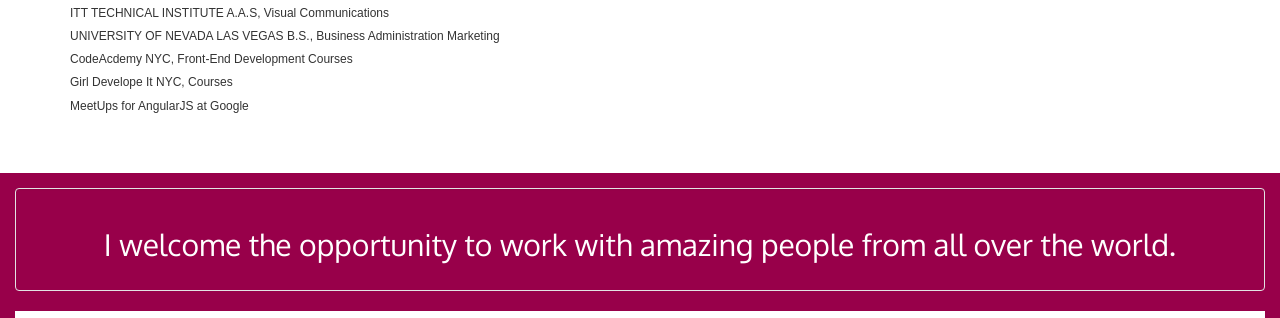
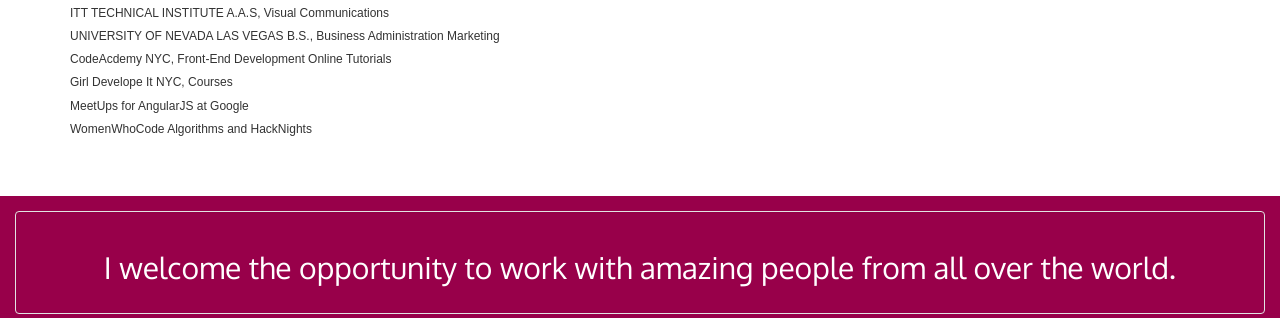
Before and after one commit to ryanfairist/MyWebsite, a plain HTML site: page index.html in a window 1280 px wide. Shown: the part 1881-2199 px from the top of the page. Drawn offline with nearby package versions, Linux system fonts and the light colour scheme; a web font is replaced by a local one.

Commit message:
add education

```diff
--- a/index.html
+++ b/index.html
@@ -61,9 +61,10 @@
                   <h6><b>Education Plus</b><h6>
                       <h6>ITT TECHNICAL INSTITUTE A.A.S, Visual Communications</h6>
                           <h6>UNIVERSITY OF NEVADA LAS VEGAS B.S., Business Administration Marketing</h6>
-                          <h6>CodeAcdemy NYC, Front-End Development Courses</h6>
+                          <h6>CodeAcdemy NYC, Front-End Development Online Tutorials</h6>
                           <h6>Girl Develope It NYC, Courses</h6>
                           <h6>MeetUps for AngularJS at Google</h6>
+                          <h6>WomenWhoCode Algorithms and HackNights</h6>
                   </div>
 
 
--- a/main.css
+++ b/main.css
@@ -105,7 +105,7 @@
 /*contact form*/
 
 .contact {
-	background-color:#ffe6f3;
+	background-color:#FFDCCD;
     width:100%;
     height: 580px;
     background-opacity: 0.4;
```
